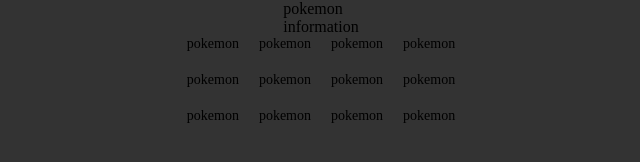
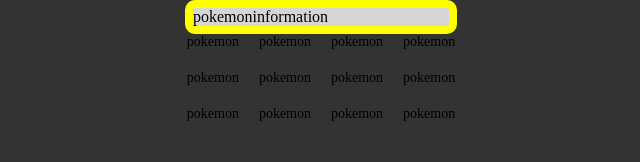
Before and after one commit to FedericoSanchez-Ksquare/MiniProject2-Pokedex, a plain HTML site: page index.html in a window 1280 px wide. Shown: the whole page, without its empty margins (319-959 px from the left). Drawn offline with Linux system fonts and the light colour scheme.

Commit message:
Added style to the card and a flexbox

```diff
--- a/index.html
+++ b/index.html
@@ -10,7 +10,7 @@
 </head>
 <body>
     <div class="general-container">
-        <div class="card">pokemon
+        <div class="card poke-search">pokemon
             <div class="information">information</div>
         </div>
         <div class="poke-dex" id="poke-dex1">
--- a/style.css
+++ b/style.css
@@ -27,3 +27,13 @@ body {
     gap: 20px;
     margin: auto;
 }
+
+.poke-search {
+    display: flex;
+    width: 20%;
+    height: 20%;
+    text-align: center;
+    border-radius: 10px;
+    background-color: rgba(255, 255, 255, 0.8);
+    border: 8px solid yellow;
+}
```
